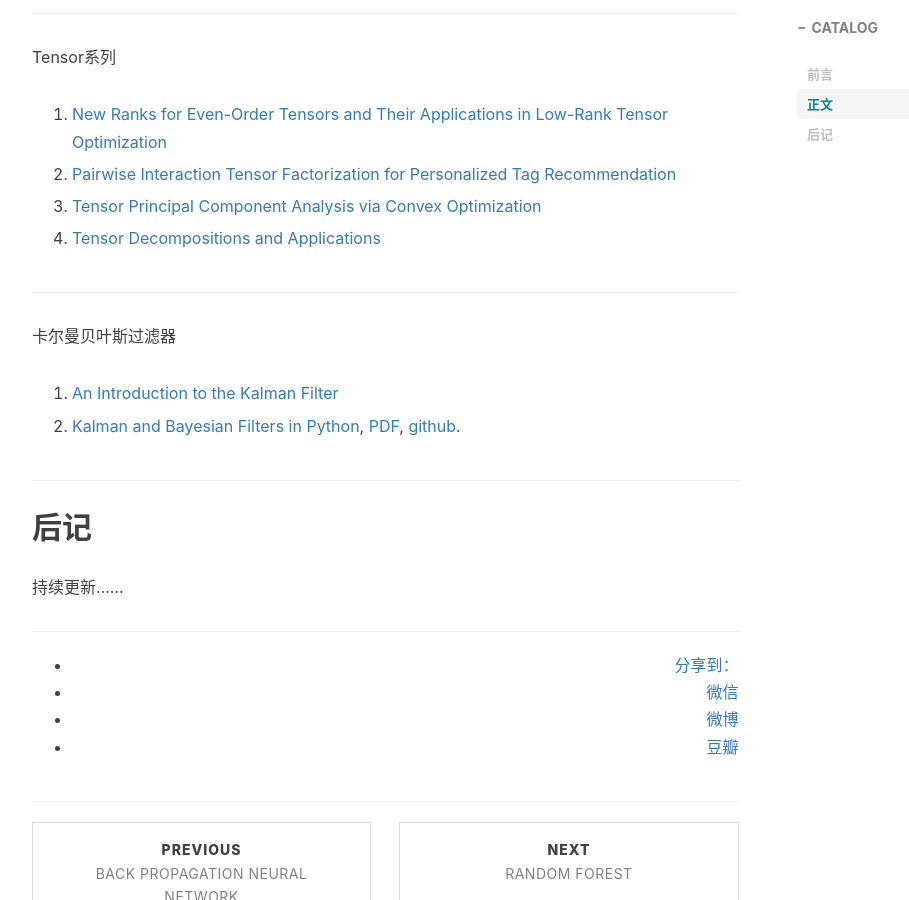
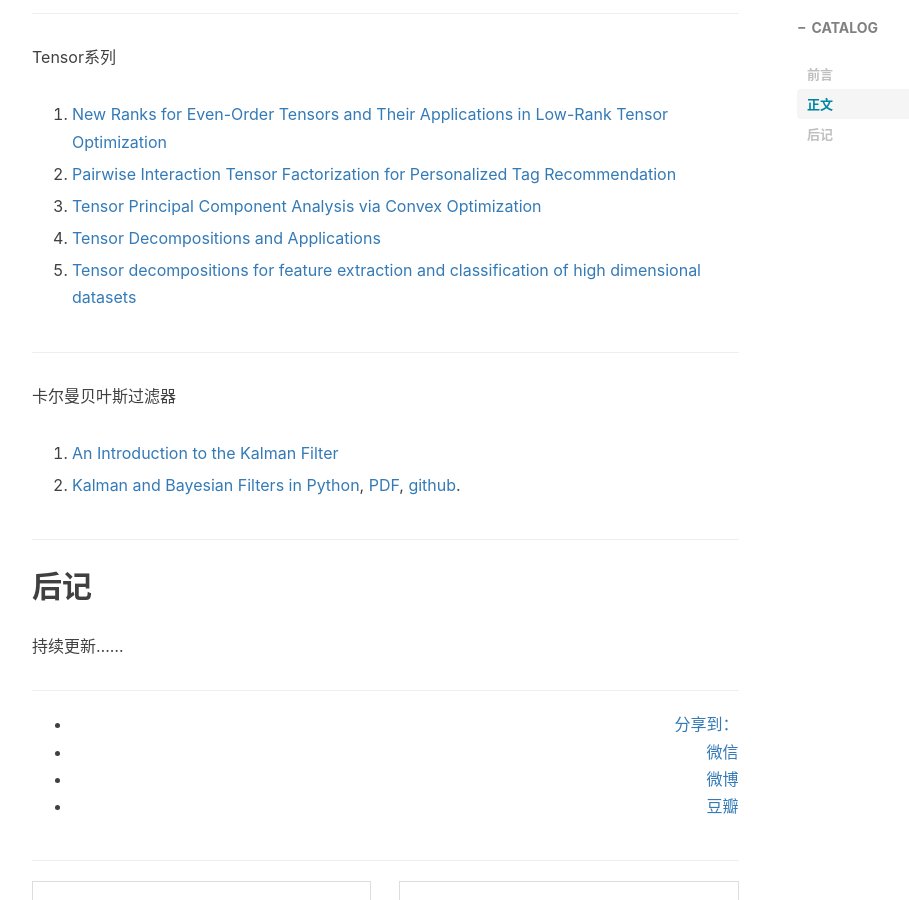
Before and after one commit to CoolIceFire/CoolIceFire.github.io, a Jekyll site: the page built from _posts/2016-06-30-Learning.markdown, in a window 1280 px wide and 900 px high, scrolled down 1800 px. Shown: the whole window, without its empty margins (233-1142 px from the left). Built offline with Jekyll 4.4.1, drawn with Linux system fonts in a browser that asks for light colours; nearby versions of some CDN libraries; comment, search, counter and statistics services are not loaded.

Commit message:
Update 2016-06-30-Learning.markdown

```diff
--- a/_posts/2016-06-30-Learning.markdown
+++ b/_posts/2016-06-30-Learning.markdown
@@ -87,6 +87,8 @@ Tensor系列
 
 4. [Tensor Decompositions and Applications](http://epubs.siam.org/doi/abs/10.1137/07070111X?journalCode=siread)
 
+5. [Tensor decompositions for feature extraction and classification of high dimensional datasets](http://www.bsp.brain.riken.jp/publications/2010/IEICE_NOLTA_Phan-Cichocki-corr.pdf)
+
 ---------------------------------------------------------------------------------------------------------------
 
 卡尔曼贝叶斯过滤器
```
